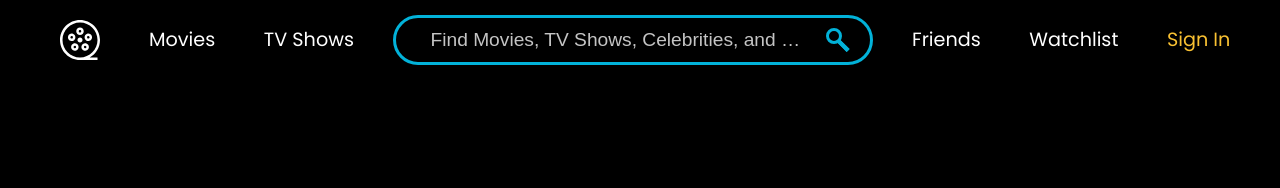
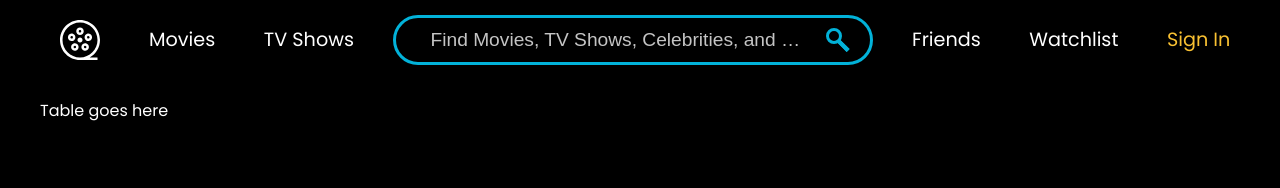
Before and after one commit to chingu-voyages/v18-geckos-team-01, a React (Create React App) app: page /watchlist/1 in a window 1280 px wide. Shown: the top 188 px of the page. Built offline with nearby package versions, Linux system fonts and the light colour scheme.

Commit message:
start of adding to watchlist

```diff
--- a/src/components/MovieGrid.js
+++ b/src/components/MovieGrid.js
@@ -20,10 +20,12 @@ const MovieCard = props => {
         <CardText>
           {props.title} ({props.year})
         </CardText>
-        <AddToWatchlist
-          src={Plus}
-          alt={'plus sign to add movie to watchlist'}
-        />
+        <Link to={`/watchlist/${props.id}`}>
+          <AddToWatchlist
+            src={Plus}
+            alt={'plus sign to add movie to watchlist'}
+          />
+        </Link>
       </CardFooter>
     </Card>
   );
@@ -68,7 +70,6 @@ const MovieGrid = props => {
           title={element.Title}
           imdbRating={element.imdbRating}
           id={element.imdbID}
-          onSaveMovie={props.onSaveMovie}
         />
       ))}
     </MovieGridCards>
--- /dev/null
+++ b/src/components/Watchlist.js
@@ -0,0 +1,18 @@
+import React from 'react';
+import styled from 'styled-components';
+
+const Watchlist = () => {
+  return (
+    <WatchlistContainer>
+      <WatchlistGrid>Table goes here</WatchlistGrid>
+    </WatchlistContainer>
+  );
+};
+
+export default Watchlist;
+
+const WatchlistContainer = styled.div`
+  color: white;
+`;
+
+const WatchlistGrid = styled.div``;
--- a/src/components/app/App.js
+++ b/src/components/app/App.js
@@ -6,6 +6,7 @@ import Modal from '../Modal/Modal';
 import HomePage from '../HomePage';
 import MovieDetails from '../MovieDetails';
 import SignInAndCreateAccount from '../AccountModal/SignInAndCreateAccount';
+import Watchlist from '../Watchlist';
 
 function App() {
   const [querySearch, setQuerySearch] = useState('');
@@ -122,6 +123,7 @@ function App() {
             <HomePage querySearch={querySearch} userMovies={userMovies} onSaveMovie={saveMovie} />
           </Route>
           <Route exact path="/movieDetails/:id" children={<MovieDetails />} />
+          <Route exact path="/watchlist/:id" children={<Watchlist />} />
         </BrowserRouter>
       </header>
     </div>
```
